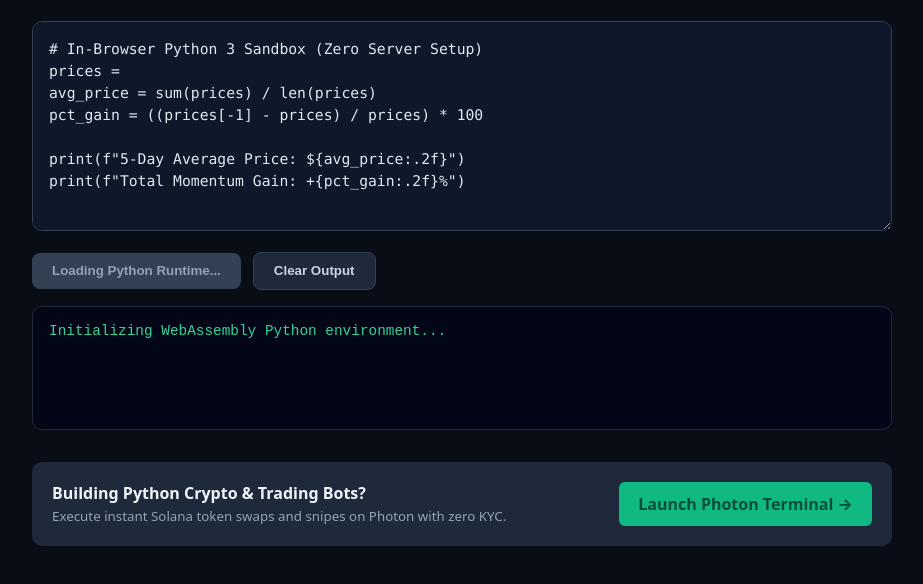
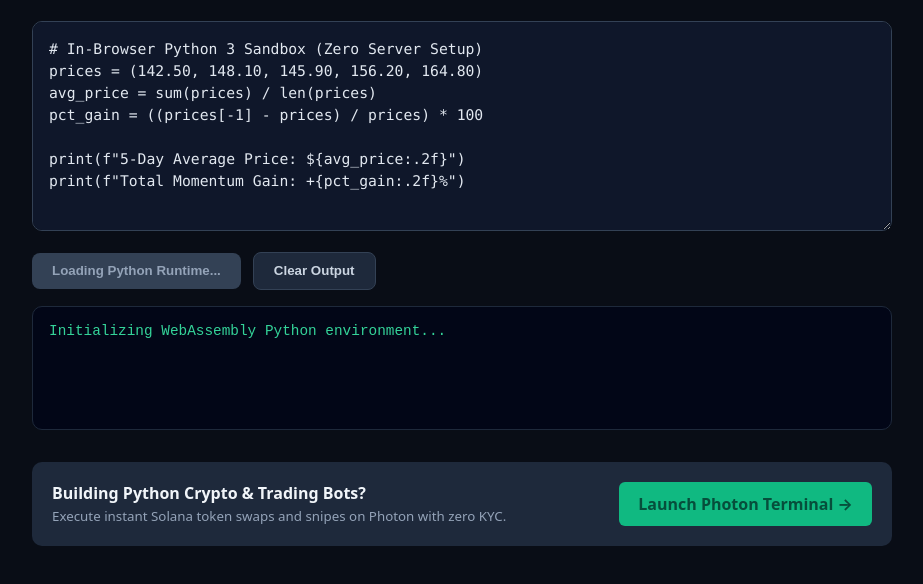
Before and after one commit to Terminalcut/react-python-ide, a plain HTML site: page index.html in a window 1280 px wide. Shown: the part 84-668 px from the top of the page, without its empty margins (178-1101 px from the left). Drawn offline with Linux system fonts and the light colour scheme; a script that the page names is missing.

Commit message:
Update index.html

```diff
--- a/index.html
+++ b/index.html
@@ -28,7 +28,7 @@
     </header>
 
     <textarea id="codeEditor"># In-Browser Python 3 Sandbox (Zero Server Setup)
-prices =
+prices = (142.50, 148.10, 145.90, 156.20, 164.80)
 avg_price = sum(prices) / len(prices)
 pct_gain = ((prices[-1] - prices) / prices) * 100
 
```
